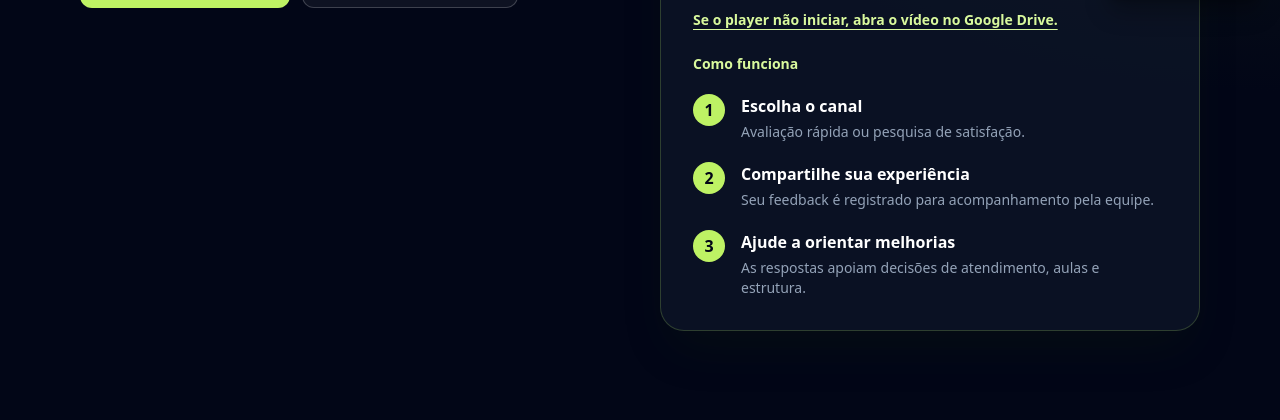
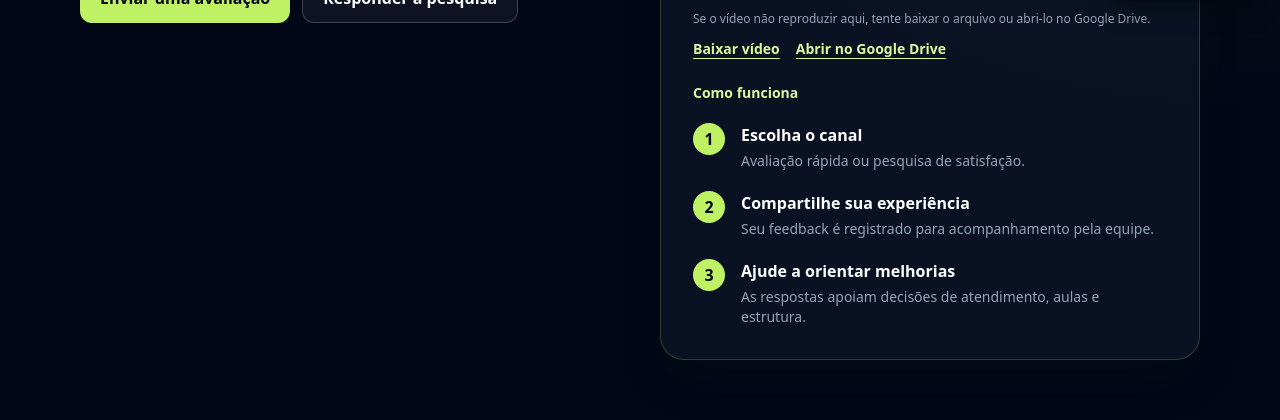
Before and after one commit to Marcosplira/PoloFeedback, a Django app: page / in a window 1280 px wide. Shown: the part 788-1208 px from the top of the page. Run offline with Django 5.2, Linux system fonts and the light colour scheme; some libraries are stand-ins or nearby versions.

Commit message:
colocando o video

```diff
--- a/feedback/templates/feedback/inicio.html
+++ b/feedback/templates/feedback/inicio.html
@@ -64,28 +64,26 @@
                     <iframe
                         src="https://drive.google.com/file/d/1dMbcjNqjXwljGSaJdAHkax_5Sy_12_bX/preview"
                         title="Vídeo de apresentação da Academia Polo Fit"
-                        class="mb-2 hidden aspect-video w-full rounded-2xl bg-black sm:block"
+                        class="mb-3 aspect-video w-full rounded-2xl bg-black"
                         allow="autoplay; encrypted-media; fullscreen; picture-in-picture"
                         allowfullscreen
                         loading="lazy">
                     </iframe>
-                    <a href="https://drive.google.com/file/d/1dMbcjNqjXwljGSaJdAHkax_5Sy_12_bX/view"
+                    <p class="mb-3 text-xs text-slate-400">
+                        Se o vídeo não reproduzir aqui, tente baixar o arquivo ou abri-lo no Google Drive.
+                    </p>
+                    <div class="mb-6 flex flex-wrap gap-4">
+                        <a href="https://drive.google.com/uc?export=download&amp;id=1dMbcjNqjXwljGSaJdAHkax_5Sy_12_bX"
+                            target="_blank" rel="noopener noreferrer"
+                            class="text-sm font-semibold text-lime-200 underline underline-offset-4">
+                            Baixar vídeo
+                        </a>
+                        <a href="https://drive.google.com/file/d/1dMbcjNqjXwljGSaJdAHkax_5Sy_12_bX/view"
                         target="_blank" rel="noopener noreferrer"
-                        class="group relative mb-2 flex aspect-video w-full items-center justify-center overflow-hidden rounded-2xl bg-slate-950 sm:hidden"
-                        aria-label="Abrir o vídeo de apresentação da Academia Polo Fit no Google Drive">
-                        <img src="https://lh3.googleusercontent.com/d/1dMbcjNqjXwljGSaJdAHkax_5Sy_12_bX=w1000"
-                            alt="Prévia do vídeo de apresentação da Academia Polo Fit"
-                            class="absolute inset-0 h-full w-full object-cover">
-                        <span class="relative flex h-16 w-16 items-center justify-center rounded-full bg-lime-300 text-2xl text-slate-950 shadow-lg transition group-hover:scale-105">
-                            ▶
-                        </span>
-                    </a>
-                    <p class="mb-6 text-xs text-slate-400 sm:hidden">Toque na imagem para assistir ao vídeo.</p>
-                    <a href="https://drive.google.com/file/d/1dMbcjNqjXwljGSaJdAHkax_5Sy_12_bX/view"
-                        target="_blank" rel="noopener noreferrer"
-                        class="mb-6 hidden text-sm font-semibold text-lime-200 underline underline-offset-4 sm:inline-block">
-                        Se o player não iniciar, abra o vídeo no Google Drive.
-                    </a>
+                            class="text-sm font-semibold text-lime-200 underline underline-offset-4">
+                            Abrir no Google Drive
+                        </a>
+                    </div>
                     <p class="text-sm font-bold text-lime-200">Como funciona</p>
                     <ol class="mt-5 space-y-5">
                         <li class="flex gap-4">
```
Also changed, not shown: feedback/tests.py (+5 -3 lines).
